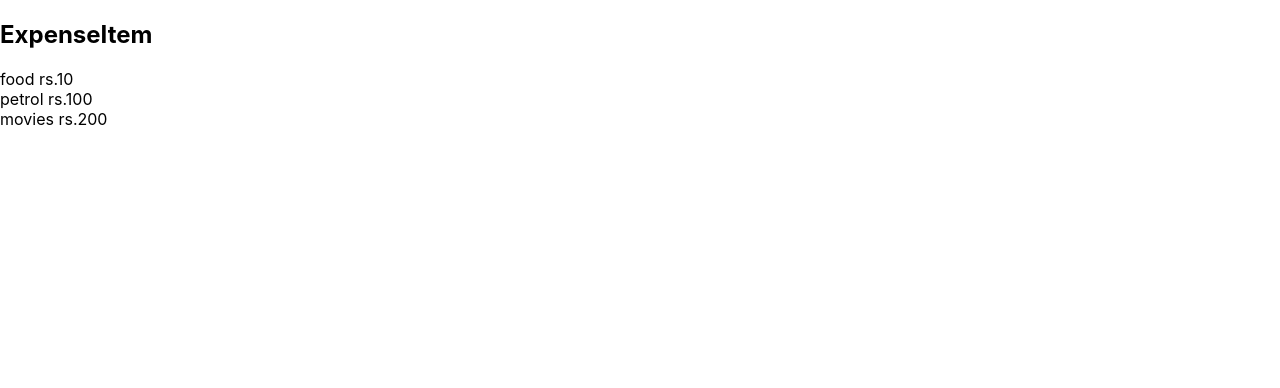
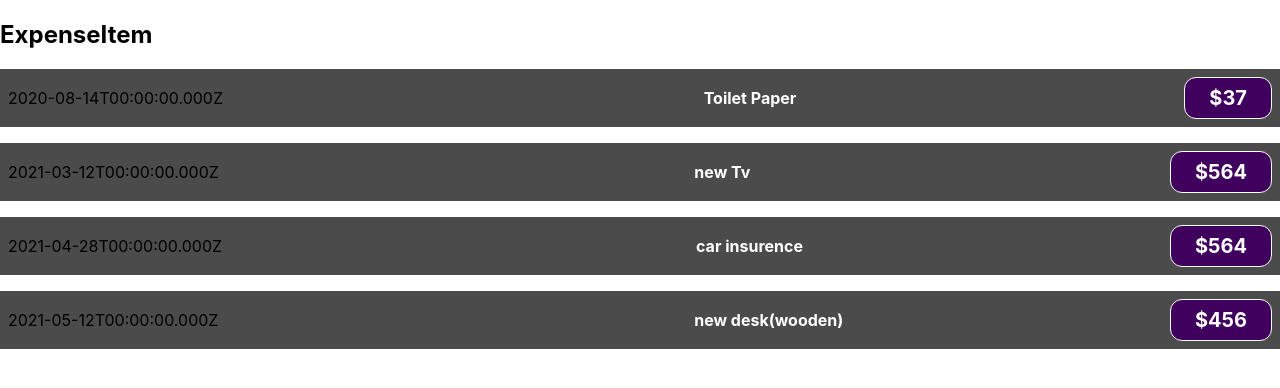
Before and after one commit to vanirahul/React-start, a React (Create React App) app: page / in a window 1280 px wide. Shown: the top 388 px of the page. Built offline with nearby package versions, Linux system fonts and the light colour scheme.

Commit message:
passing data ysing props

```diff
--- a/src/App.js
+++ b/src/App.js
@@ -1,13 +1,61 @@
  import ExpenseItem from "./components/ExpenseItem";
 
 function App() {
+  const expenses =[
+    {
+      id:'e1',
+      title:'Toilet Paper',
+      amount:37,
+      date:new Date(2020,7,14),
+    },
+    {id:'e2',title:'new Tv',amount:564,date:new Date(2021,2,12)},
+    {
+      id:'e3',title:'car insurence',amount:564,date:new Date(2021,3,28),
+
+    },
+    {
+      id:'e4',
+      title:'new desk(wooden)',
+      amount:456,
+      date:new Date(2021,4,12),
+    },
+  ];
+  //   {title:'Car Insurence', amount:$200, date:new Date(2023,2,28)},
+  //   {title:'Car Insurence', amount:$200, date:new Date(2023,2,28)},
+  //   {title:'Car Insurence', amount:$200, date:new Date(2023,2,28)},
+  //   {title:'Car Insurence', amount:$200, date:new Date(2023,2,28)},
+
+
+
   return (
   <div>
 
     <h2>ExpenseItem</h2>
-     <ExpenseItem></ExpenseItem>
+     <ExpenseItem
+     title={expenses[0].title}
+     amount={expenses[0].amount}
+      date={expenses[0].date}>
+      </ExpenseItem>
+
+     <ExpenseItem
+      title={expenses[1].title}
+     amount={expenses[1].amount}
+      date={expenses[1].date}>
+        </ExpenseItem>
+
+     <ExpenseItem
+     title={expenses[2].title}
+     amount={expenses[2].amount}
+      date={expenses[2].date}>
+      </ExpenseItem>
+
+     <ExpenseItem
+     title={expenses[3].title}
+     amount={expenses[3].amount}
+      date={expenses[3].date}>
+      </ExpenseItem>
   </div>
-  )
+  );
 
 }
 
--- /dev/null
+++ b/src/components/ExpenseItem.css
@@ -0,0 +1,54 @@
+.expense-item {
+    display: flex;
+    justify-content: space-between;
+    align-items: center;
+    padding: 0.5rem;
+    margin: 1rem 0;
+    background-color: #4b4b4b;
+  }
+
+  .expense-item__description {
+    display: flex;
+    flex-direction: column;
+    gap: 1rem;
+    align-items: flex-end;
+    flex-flow: column-reverse;
+    justify-content: flex-start;
+    flex: 1;
+  }
+
+  .expense-item h2 {
+    color: #3a3a3a;
+    font-size: 1rem;
+    flex: 1;
+    margin: 0 1rem;
+    color: white;
+  }
+
+  .expense-item__price {
+    font-size: 1rem;
+    font-weight: bold;
+    color: white;
+    background-color: #40005d;
+    border: 1px solid white;
+    padding: 0.5rem;
+    border-radius: 12px;
+  }
+
+  @media (min-width: 580px) {
+    .expense-item__description {
+      flex-direction: row;
+      align-items: center;
+      justify-content: flex-start;
+      flex: 1;
+    }
+
+    .expense-item__description h2 {
+      font-size: 1.25rem;
+    }
+
+    .expense-item__price {
+      font-size: 1.25rem;
+      padding: 0.5rem 1.5rem;
+    }
+  }
--- a/src/components/ExpenseItem.js
+++ b/src/components/ExpenseItem.js
@@ -1,11 +1,14 @@
-function ExpenseItem() {
+ import "./ExpenseItem.css";
+
+function ExpenseItem(props) {
+
     return  (
-        <div>
-            <div>food rs.10</div>
-            <div>
-                <div>petrol rs.100</div>
-                <div>movies rs.200</div>
-            </div>
+        <div  className="expense-item">
+            <div>{props.date.toISOString()}</div>
+
+              <div className="expense-item__description"></div>
+              <h2>{ props.title}</h2>
+            <div className="expense-item__price">${props.amount}</div>
         </div>
     );
 }
```
